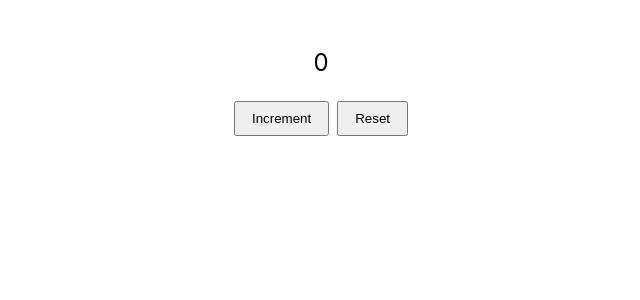
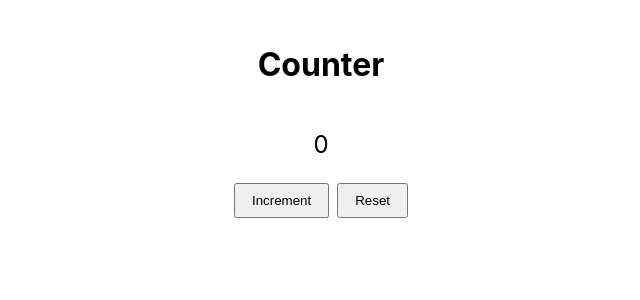
Before and after one commit to kenyontu/gh-actions-test, a React (Create React App) app: page / in a window 1280 px wide. Shown: the top 300 px of the page, without its empty margins (319-959 px from the left). Built offline with nearby package versions, Linux system fonts and the light colour scheme.

Commit message:
feat: add counter title

```diff
--- a/src/App.tsx
+++ b/src/App.tsx
@@ -7,6 +7,7 @@ function App() {
 
   return (
     <div className={styles.container}>
+      <h1>Counter</h1>
       <p data-testid="counter" className={styles.counter}>
         {counter}
       </p>
```
